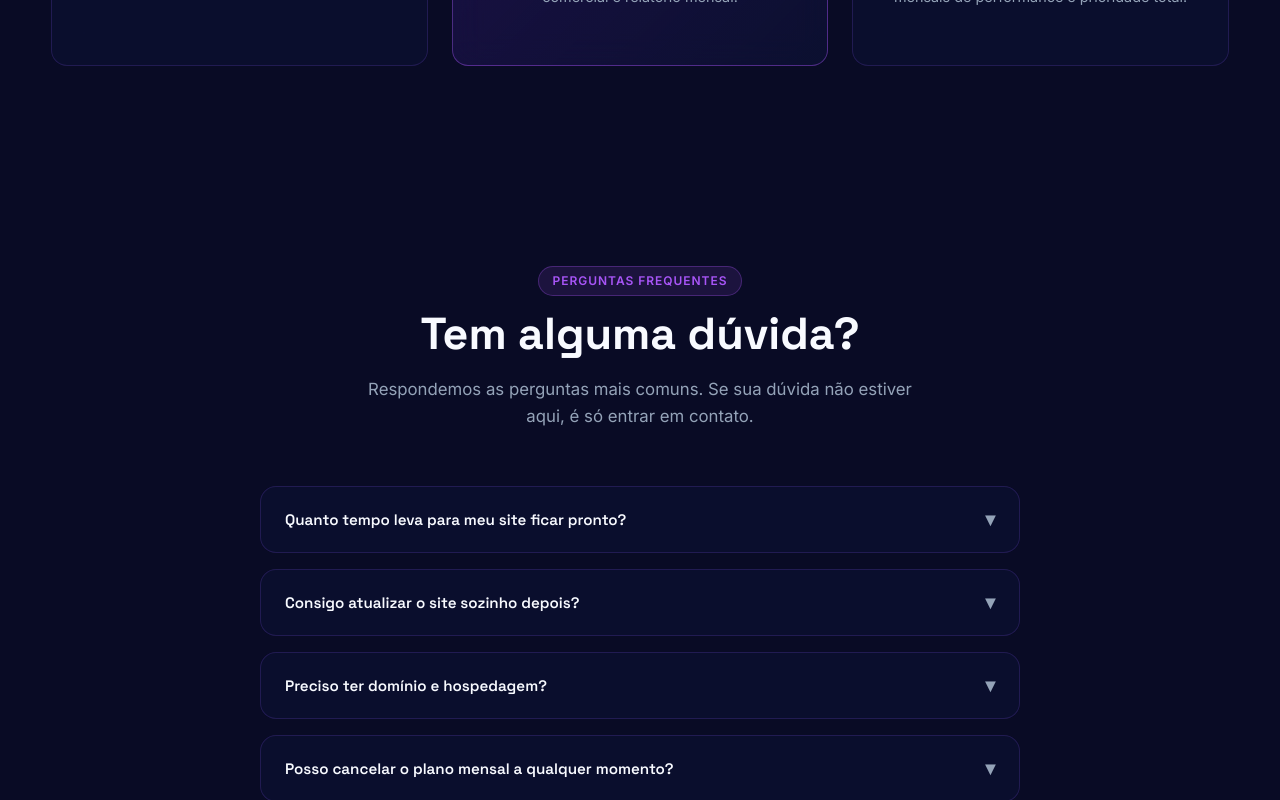
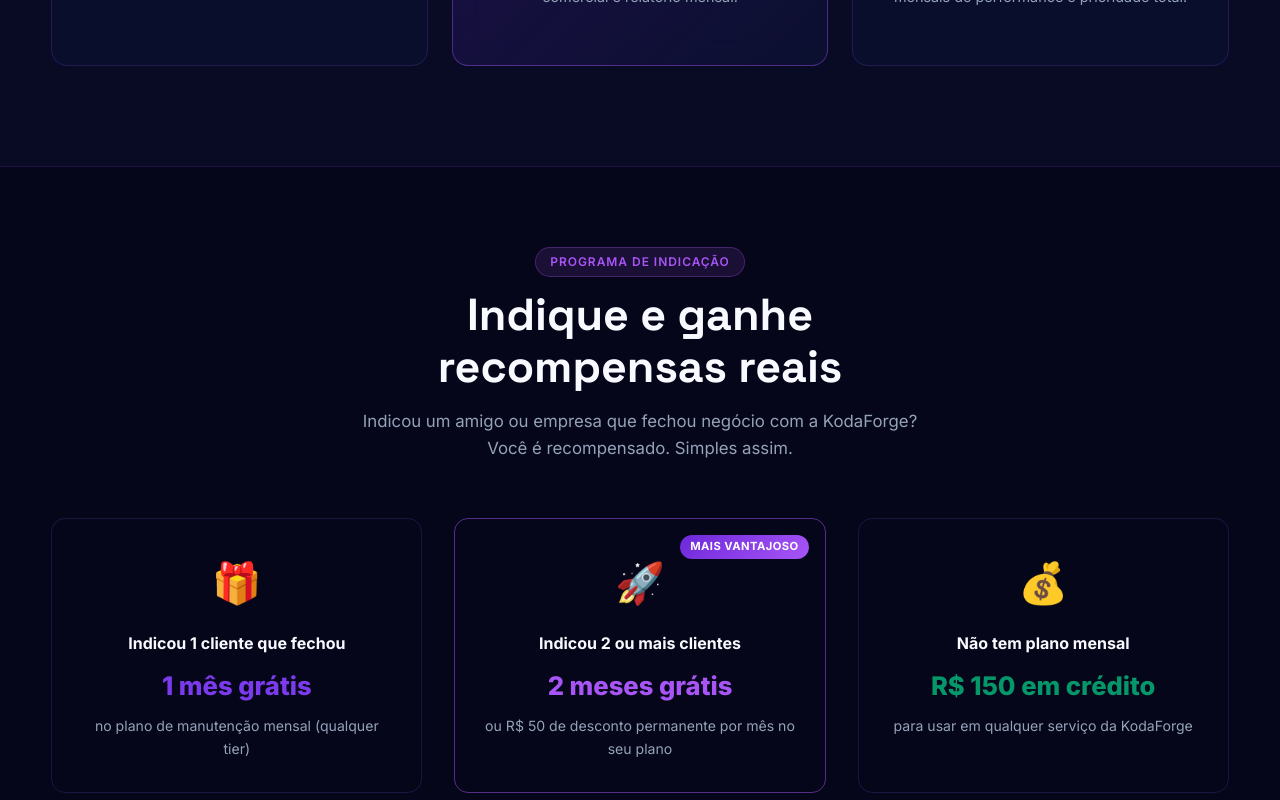
Before and after one commit to Guilhermemlima/Koda-Forge, a Next.js app: page /precos in a window 1280 px wide. Shown: the part 2000-2800 px from the top of the page. Built offline with nearby package versions, Linux system fonts and the light colour scheme.

Commit message:
Adiciona secao de indicacao na pagina de precos
Co-Authored-By: Claude Sonnet 4.6 <noreply@anthropic.com>

```diff
--- a/src/app/globals.css
+++ b/src/app/globals.css
@@ -1033,6 +1033,21 @@ footer {
 .indicacao-reward { font-size: 1.6rem; font-weight: 800; margin-bottom: .5rem; }
 .indicacao-card p { color: var(--muted); font-size: .88rem; line-height: 1.6; }
 
+.indicacao-section {
+  position: relative; overflow: hidden;
+  padding: 5rem 0; border-top: 1px solid var(--border);
+}
+.indicacao-cta {
+  margin-top: 3rem;
+  background: linear-gradient(135deg, rgba(109,40,217,.15), rgba(168,85,247,.08));
+  border: 1px solid rgba(168,85,247,.25); border-radius: 16px;
+  padding: 2rem 2.5rem;
+  display: flex; align-items: center; justify-content: space-between; gap: 2rem;
+  flex-wrap: wrap;
+}
+.indicacao-cta-text strong { color: var(--white); display: block; font-size: 1.05rem; margin-bottom: .4rem; }
+.indicacao-cta-text p { color: var(--muted); font-size: .88rem; line-height: 1.6; margin: 0; max-width: 480px; }
+
 /* ========================
    PORTFOLIO — view demo link
 ======================== */
--- a/src/app/precos/page.tsx
+++ b/src/app/precos/page.tsx
@@ -3,6 +3,7 @@ import ClientLayout from '@/components/ClientLayout'
 import Navbar       from '@/components/Navbar'
 import PageHero     from '@/components/PageHero'
 import Pricing      from '@/components/Pricing'
+import Indicacao    from '@/components/Indicacao'
 import FAQ          from '@/components/FAQ'
 import CTA          from '@/components/CTA'
 import Footer       from '@/components/Footer'
@@ -23,6 +24,7 @@ export default function PrecosPage() {
         subtitle="Escolha o plano ideal para o momento do seu negócio. Sem taxas ocultas, sem surpresas."
       />
       <Pricing />
+      <Indicacao />
       <FAQ />
       <CTA />
       <Footer />
--- /dev/null
+++ b/src/components/Indicacao.tsx
@@ -0,0 +1,78 @@
+import Link from 'next/link'
+
+const REWARDS = [
+  {
+    icon: '🎁',
+    title: 'Indicou 1 cliente que fechou',
+    reward: '1 mês grátis',
+    desc: 'no plano de manutenção mensal (qualquer tier)',
+    color: '#7c3aed',
+    featured: false,
+  },
+  {
+    icon: '🚀',
+    title: 'Indicou 2 ou mais clientes',
+    reward: '2 meses grátis',
+    desc: 'ou R$ 50 de desconto permanente por mês no seu plano',
+    color: '#a855f7',
+    featured: true,
+  },
+  {
+    icon: '💰',
+    title: 'Não tem plano mensal',
+    reward: 'R$ 150 em crédito',
+    desc: 'para usar em qualquer serviço da KodaForge',
+    color: '#059669',
+    featured: false,
+  },
+]
+
+const WA_MESSAGE = encodeURIComponent('Olá! Quero indicar alguém para a KodaForge. Como funciona o programa de indicação?')
+
+export default function Indicacao() {
+  return (
+    <section id="indicacao" className="indicacao-section">
+      <div className="blob" />
+      <div className="container">
+
+        <div className="section-head reveal">
+          <span className="tag">Programa de Indicação</span>
+          <h2 className="section-title" style={{ marginTop: '.8rem' }}>
+            Indique e ganhe<br />recompensas reais
+          </h2>
+          <p className="section-sub">
+            Indicou um amigo ou empresa que fechou negócio com a KodaForge? Você é recompensado. Simples assim.
+          </p>
+        </div>
+
+        <div className="indicacao-grid">
+          {REWARDS.map((r) => (
+            <div key={r.title} className={`indicacao-card reveal${r.featured ? ' indicacao-featured' : ''}`}>
+              {r.featured && <span className="featured-badge">MAIS VANTAJOSO</span>}
+              <div className="indicacao-icon" style={{ color: r.color }}>{r.icon}</div>
+              <h3>{r.title}</h3>
+              <div className="indicacao-reward" style={{ color: r.color }}>{r.reward}</div>
+              <p>{r.desc}</p>
+            </div>
+          ))}
+        </div>
+
+        <div className="indicacao-cta reveal">
+          <div className="indicacao-cta-text">
+            <strong>Como funciona?</strong>
+            <p>Mande o nome e contato de quem você quer indicar no nosso WhatsApp. Se fechar, a recompensa é sua automaticamente.</p>
+          </div>
+          <a
+            href={`https://wa.me/5542991250274?text=${WA_MESSAGE}`}
+            className="btn-primary"
+            target="_blank"
+            rel="noopener noreferrer"
+          >
+            💬 Quero indicar alguém
+          </a>
+        </div>
+
+      </div>
+    </section>
+  )
+}
```
